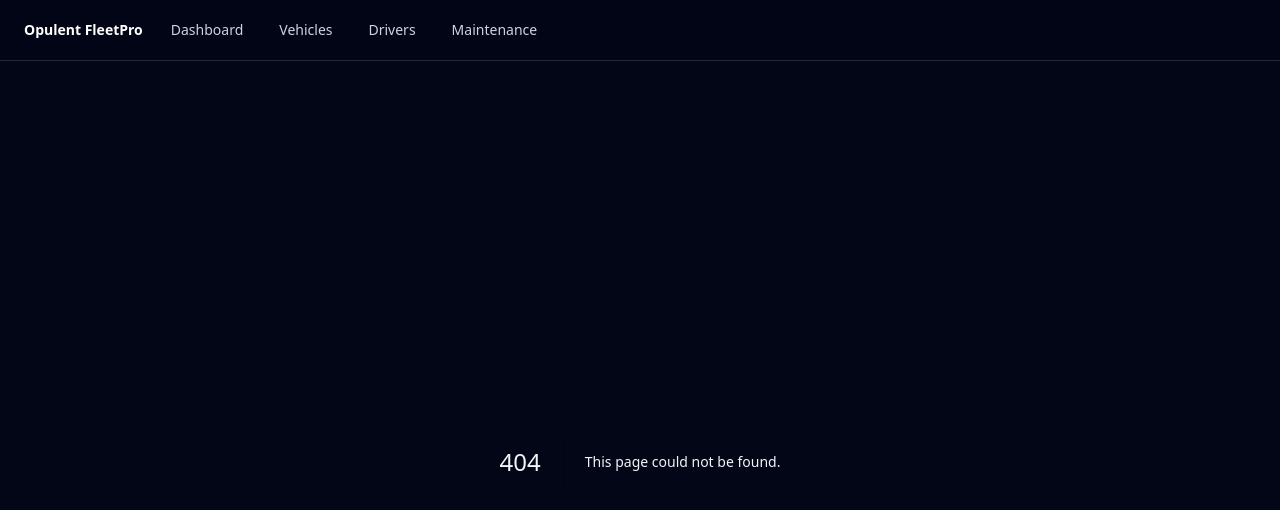
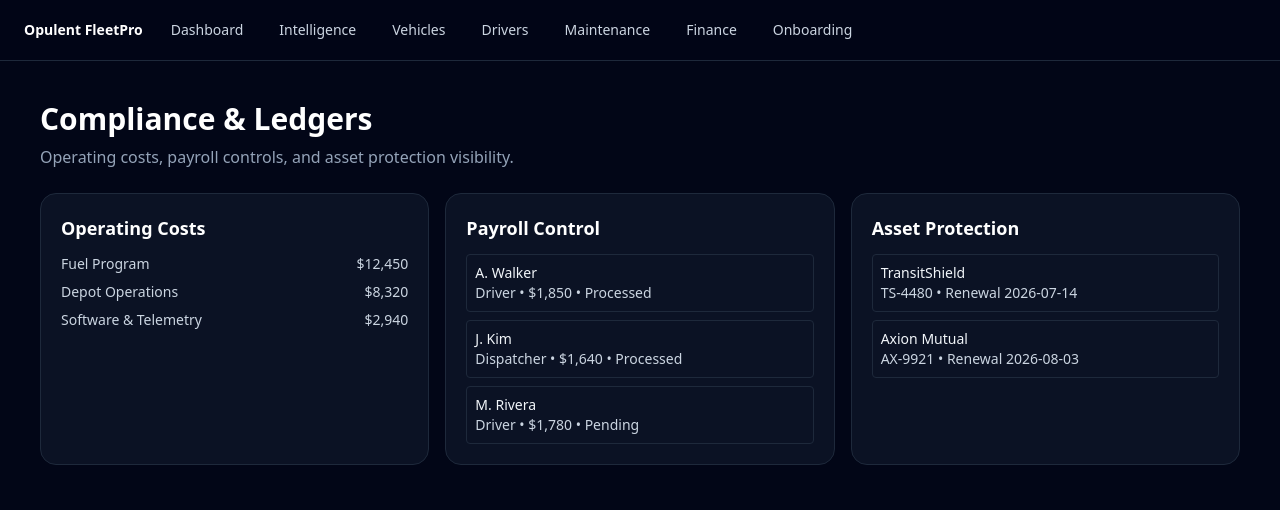
Before and after one commit to jiranimwema202420-lgtm/fleet-managemt-web-app, a Next.js app: page /finance in a window 1280 px wide. Before the commit this address had no page. Shown: the top 510 px of the page. Built offline with nearby package versions, Linux system fonts and the light colour scheme.

Commit message:
Add strategic pages and expanded app route structure

```diff
--- /dev/null
+++ b/src/app/finance/page.tsx
@@ -0,0 +1,52 @@
+import { insurancePolicies, operatingCosts, payrollDisbursements } from "@/lib/finance-data";
+
+export default function FinancePage() {
+  return (
+    <main className="mx-auto min-h-screen w-full max-w-7xl p-6 md:p-10">
+      <h1 className="text-3xl font-semibold text-white">Compliance & Ledgers</h1>
+      <p className="mt-2 text-slate-400">Operating costs, payroll controls, and asset protection visibility.</p>
+
+      <section className="mt-6 grid gap-4 xl:grid-cols-3">
+        <article className="rounded-2xl border border-slate-800 bg-slate-900/70 p-5">
+          <h2 className="text-lg font-semibold text-white">Operating Costs</h2>
+          <ul className="mt-3 space-y-2 text-sm text-slate-300">
+            {operatingCosts.map((item) => (
+              <li key={item.category} className="flex items-center justify-between">
+                <span>{item.category}</span>
+                <span>${item.amount.toLocaleString()}</span>
+              </li>
+            ))}
+          </ul>
+        </article>
+
+        <article className="rounded-2xl border border-slate-800 bg-slate-900/70 p-5">
+          <h2 className="text-lg font-semibold text-white">Payroll Control</h2>
+          <ul className="mt-3 space-y-2 text-sm text-slate-300">
+            {payrollDisbursements.map((item) => (
+              <li key={item.person} className="rounded border border-slate-800 p-2">
+                <p className="font-medium text-slate-100">{item.person}</p>
+                <p>
+                  {item.role} • ${item.amount.toLocaleString()} • {item.status}
+                </p>
+              </li>
+            ))}
+          </ul>
+        </article>
+
+        <article className="rounded-2xl border border-slate-800 bg-slate-900/70 p-5">
+          <h2 className="text-lg font-semibold text-white">Asset Protection</h2>
+          <ul className="mt-3 space-y-2 text-sm text-slate-300">
+            {insurancePolicies.map((item) => (
+              <li key={item.policy} className="rounded border border-slate-800 p-2">
+                <p className="font-medium text-slate-100">{item.carrier}</p>
+                <p>
+                  {item.policy} • Renewal {item.renewal}
+                </p>
+              </li>
+            ))}
+          </ul>
+        </article>
+      </section>
+    </main>
+  );
+}
--- /dev/null
+++ b/src/app/intelligence/page.tsx
@@ -0,0 +1,40 @@
+import { fleetRecords } from "@/data/fleet-data";
+import { getFleetTotals } from "@/lib/fleet-functions";
+
+export default function IntelligencePage() {
+  const totals = getFleetTotals(fleetRecords);
+
+  return (
+    <main className="mx-auto min-h-screen w-full max-w-7xl p-6 md:p-10">
+      <h1 className="text-3xl font-semibold text-white">Strategic Intelligence</h1>
+      <p className="mt-2 text-slate-400">AI-guided executive insight board for operational and readiness signals.</p>
+
+      <section className="mt-6 grid gap-4 md:grid-cols-3">
+        <article className="rounded-2xl border border-slate-800 bg-slate-900/70 p-6">
+          <p className="text-sm text-slate-400">Active Fleet Index</p>
+          <p className="mt-2 text-3xl font-semibold text-white">{totals.active}</p>
+          <p className="mt-2 text-sm text-emerald-300">Nodes in-motion right now</p>
+        </article>
+        <article className="rounded-2xl border border-slate-800 bg-slate-900/70 p-6">
+          <p className="text-sm text-slate-400">Maintenance Pressure</p>
+          <p className="mt-2 text-3xl font-semibold text-white">{totals.maintenance}</p>
+          <p className="mt-2 text-sm text-amber-300">Units requiring immediate attention</p>
+        </article>
+        <article className="rounded-2xl border border-slate-800 bg-slate-900/70 p-6">
+          <p className="text-sm text-slate-400">AI Briefing Status</p>
+          <p className="mt-2 text-3xl font-semibold text-white">Ready</p>
+          <p className="mt-2 text-sm text-cyan-300">Executive audio summary can be generated</p>
+        </article>
+      </section>
+
+      <section className="mt-6 rounded-2xl border border-slate-800 bg-slate-900/70 p-6">
+        <h2 className="text-xl font-semibold text-white">Cold Start Roadmap</h2>
+        <ol className="mt-3 list-decimal space-y-2 pl-6 text-sm text-slate-300">
+          <li>Ingest baseline asset registry (vehicles, crews, depots).</li>
+          <li>Enable telemetry heartbeat and route anomaly alerting.</li>
+          <li>Generate first executive briefing and KPI benchmark.</li>
+        </ol>
+      </section>
+    </main>
+  );
+}
--- /dev/null
+++ b/src/app/onboarding/page.tsx
@@ -0,0 +1,28 @@
+const steps = [
+  "Create your organization workspace and baseline fleet nodes.",
+  "Register vehicles, attach insurance policies, and assign driver crews.",
+  "Enable AI Operational Core and generate first Executive Briefing.",
+  "Activate compliance alerts for service intervals and license expirations.",
+];
+
+export default function OnboardingPage() {
+  return (
+    <main className="mx-auto min-h-screen w-full max-w-4xl p-6 md:p-10">
+      <h1 className="text-3xl font-semibold text-white">Onboarding Roadmap</h1>
+      <p className="mt-2 text-slate-400">Cold-start launch guidance for new Opulent FleetPro environments.</p>
+
+      <section className="mt-6 rounded-2xl border border-slate-800 bg-slate-900/70 p-6">
+        <ol className="space-y-3 text-sm text-slate-300">
+          {steps.map((step, index) => (
+            <li key={step} className="rounded-lg border border-slate-800 bg-slate-950/60 p-3">
+              <span className="mr-2 inline-flex h-6 w-6 items-center justify-center rounded-full bg-accent/30 text-xs text-cyan-200">
+                {index + 1}
+              </span>
+              {step}
+            </li>
+          ))}
+        </ol>
+      </section>
+    </main>
+  );
+}
--- a/src/components/top-nav.tsx
+++ b/src/components/top-nav.tsx
@@ -2,15 +2,18 @@ import Link from "next/link";
 
 const links = [
   { href: "/", label: "Dashboard" },
+  { href: "/intelligence", label: "Intelligence" },
   { href: "/vehicles", label: "Vehicles" },
   { href: "/drivers", label: "Drivers" },
   { href: "/maintenance", label: "Maintenance" },
+  { href: "/finance", label: "Finance" },
+  { href: "/onboarding", label: "Onboarding" },
 ];
 
 export function TopNav() {
   return (
     <nav className="border-b border-slate-800 bg-slate-950/80 px-6 py-4 backdrop-blur">
-      <div className="mx-auto flex max-w-7xl items-center gap-5 text-sm text-slate-300">
+      <div className="mx-auto flex max-w-7xl flex-wrap items-center gap-5 text-sm text-slate-300">
         <span className="font-semibold text-white">Opulent FleetPro</span>
         {links.map((link) => (
           <Link key={link.href} href={link.href} className="rounded px-2 py-1 transition hover:bg-slate-800 hover:text-white">
--- /dev/null
+++ b/src/lib/finance-data.ts
@@ -0,0 +1,16 @@
+export const operatingCosts = [
+  { category: "Fuel Program", amount: 12450, period: "April 2026" },
+  { category: "Depot Operations", amount: 8320, period: "April 2026" },
+  { category: "Software & Telemetry", amount: 2940, period: "April 2026" },
+];
+
+export const payrollDisbursements = [
+  { person: "A. Walker", role: "Driver", amount: 1850, status: "Processed" },
+  { person: "J. Kim", role: "Dispatcher", amount: 1640, status: "Processed" },
+  { person: "M. Rivera", role: "Driver", amount: 1780, status: "Pending" },
+];
+
+export const insurancePolicies = [
+  { carrier: "TransitShield", policy: "TS-4480", renewal: "2026-07-14" },
+  { carrier: "Axion Mutual", policy: "AX-9921", renewal: "2026-08-03" },
+];
```
Also changed, not shown: 1 other file (tests, documents, lock files or other folders).
